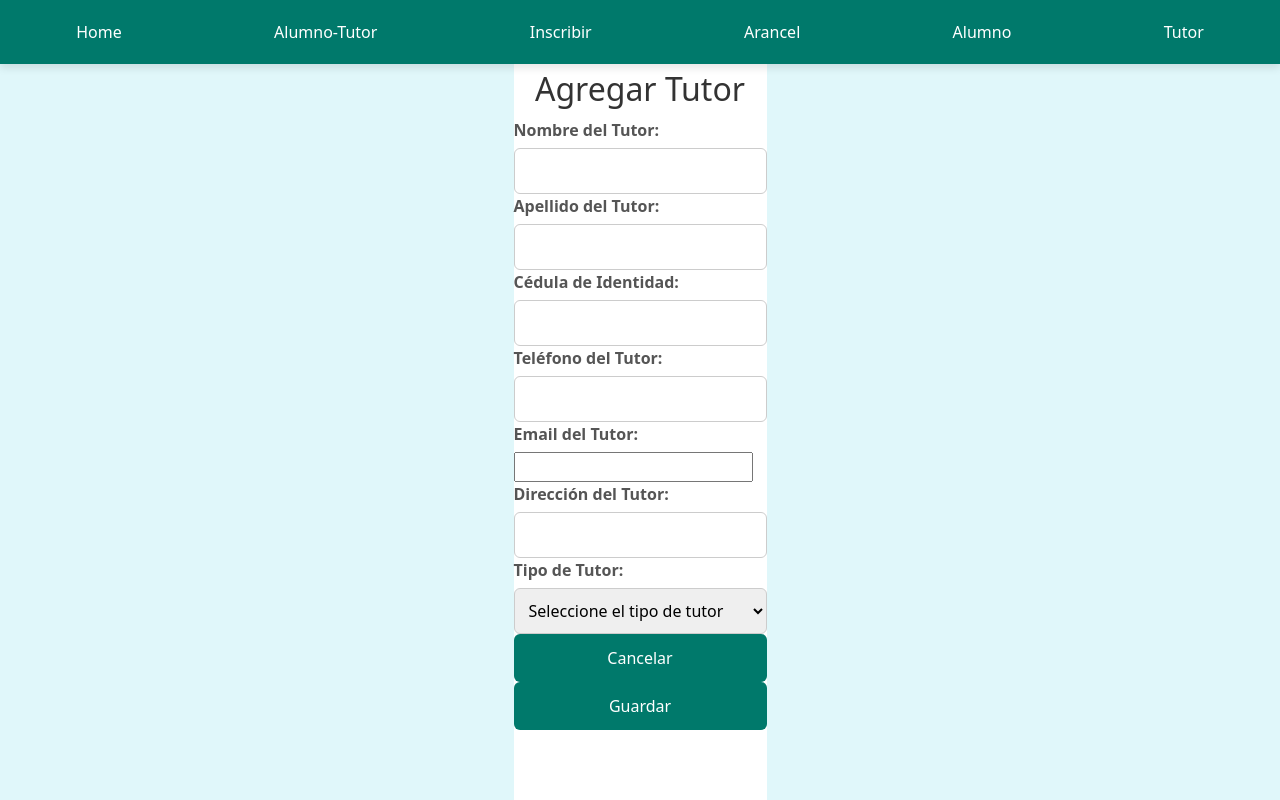
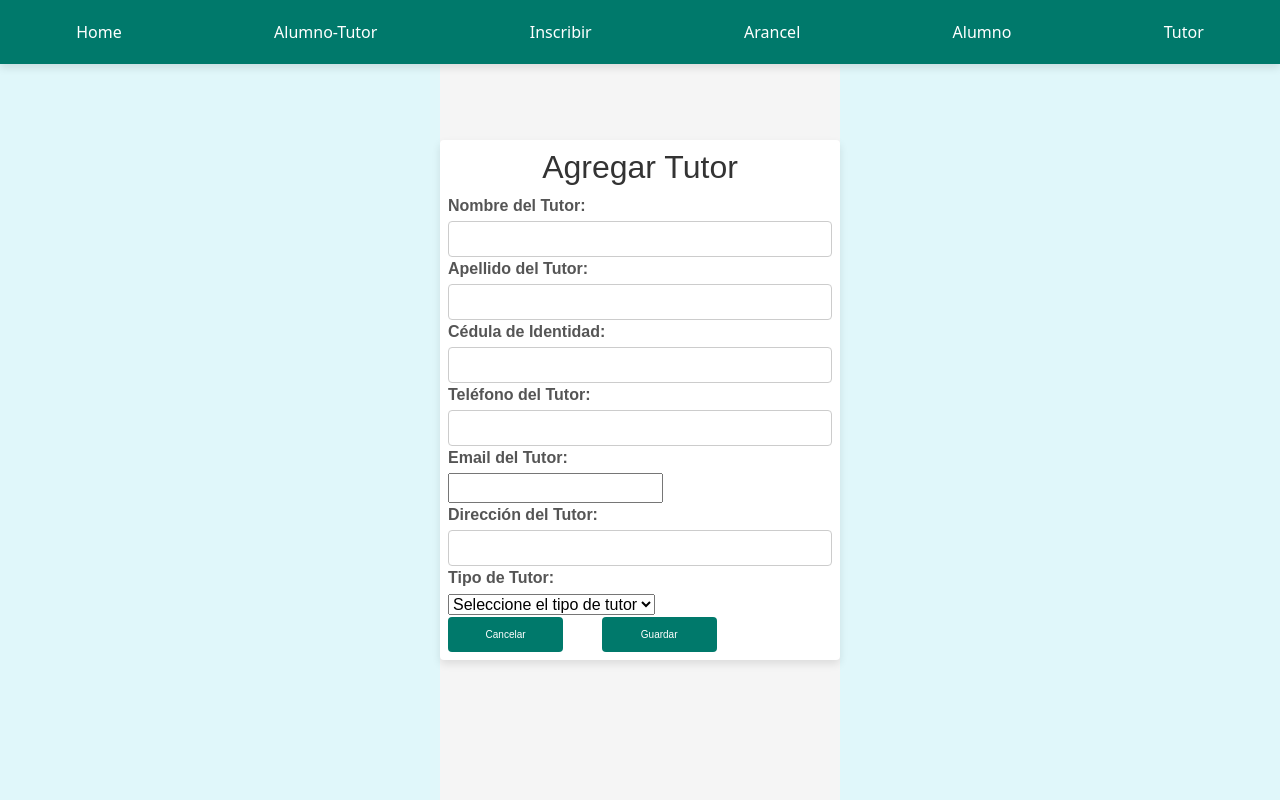
Before and after one commit to AlbertoFerreiraC/FrontCEPB, an Angular app: page /tutor in a window 1280 px wide. Built offline with nearby package versions, Linux system fonts and the light colour scheme.

Commit message:
actualizacio tutor

```diff
--- a/src/app/tutor/tutor.component.css
+++ b/src/app/tutor/tutor.component.css
@@ -1,66 +1,94 @@
-/* arancel.component.css */
 
-.arancel-container {
-    background-color: #ffffff;
-    padding: 5px;
-    border-radius: 8px;
+.content-container {
+    display: flex;
+    justify-content: center;
+    align-items: center;
+    height: 100vh;
+    background-color: #f5f5f5;
+    font-family: Arial, sans-serif;
+  }
+
+  .tutor-form-container {
+    background-color: #fff;
+    padding: 8px;
+    border-radius: 4px;
     box-shadow: 0 4px 8px rgba(0, 0, 0, 0.1);
     width: 400px;
-
   }
 
   h2 {
     text-align: center;
-    color: #333333;
-    margin-bottom: 10px;
+    color: #333;
   }
 
 
   label {
     display: block;
-    margin-bottom: 6px;
+    margin-bottom: 3px;
     font-weight: bold;
-    color: #555555;
+    color: #555;
   }
 
   input[type="text"],
-  input[type="number"],
-  select {
+  input[type="date"],
+  input[type="number"]
+  input[type="email"]:focus {
     width: 100%;
-    padding: 10px;
-    border: 1px solid #cccccc;
-    border-radius: 6px;
+    padding: 5px;
+    border: 1px solid #ccc;
+    border-radius: 4px;
     box-sizing: border-box;
-    font-size: 16px;
   }
 
   input[type="text"]:focus,
+  input[type="date"]:focus,
   input[type="number"]:focus,
-  select:focus {
-    border-color: #00796b;
+  input[type="email"]:focus {
+    border-color: #00796b;;
     outline: none;
   }
 
   button {
-    width: 100%;
-    padding: 12px;
+    width: 30%;
+    padding: 10px;
     border: none;
-    border-radius: 6px;
+    border-radius: 4px;
     cursor: pointer;
-    font-size: 16px;
-    background-color: #00796b;
-    color: #ffffff;
-    transition: background-color 0.3s ease;
+    font-size: 10px;
   }
 
-  button:hover {
-    background-color: #005a4c;
+  button[type="button"] {
+    padding: 10px;
+    background-color: #00796b;
+    color: #fff;
+    margin-right: 10%;
   }
 
+  button[type="button"]:hover {
+    background-color: #099264;
+  }
+
+  button[type="submit"] {
+    padding: 10px;
+    background-color: #00796b;;
+    color: #fff;
+  }
+  /* Efecto de hover en el botón de guarda */
+  button[type="submit"]:hover {
+    background-color: #099264;
+ }
+
   @media (max-width: 500px) {
-    .arancel-container {
-      width: 90%;
-      max-width: 100%;
-      padding: 16px;
+    .alumno-form-container {
+      width: 100%;
+    }
+
+    button {
+      width: 80%;
+      margin-bottom: 30px;
+    }
+
+    button[type="button"] {
+      margin-right: 50;
     }
   }
```
